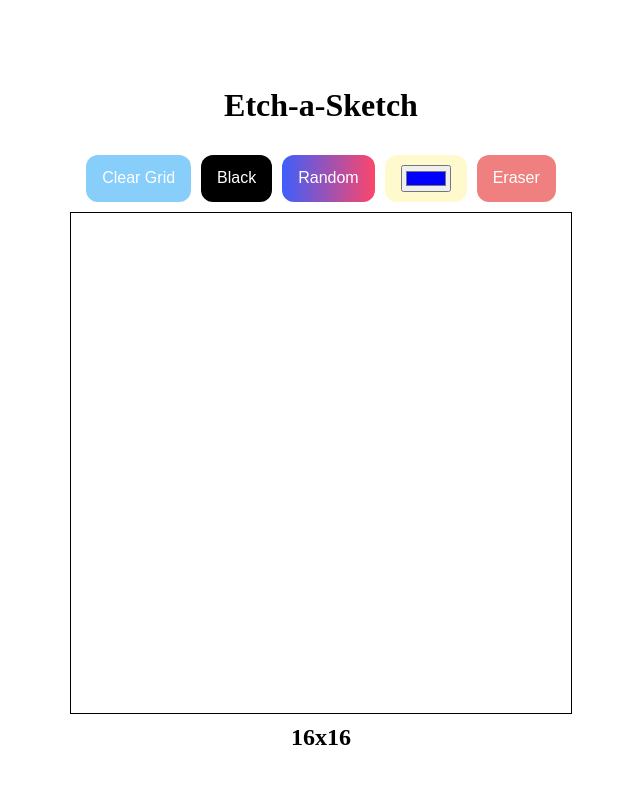
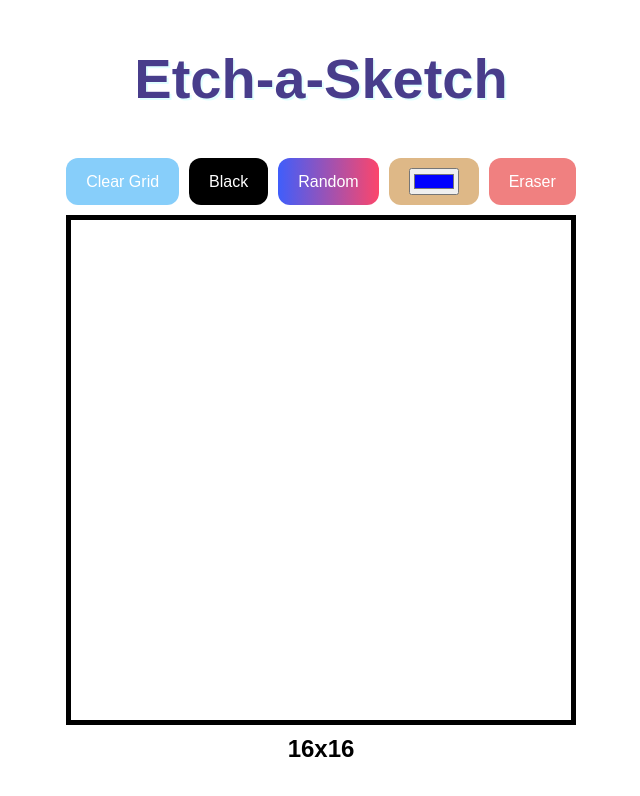
Before and after one commit to niles-c/odin-etch-a-sketch, a plain HTML site: page index.html in a window 1280 px wide. Shown: the whole page, without its empty margins (319-959 px from the left). Drawn offline with Linux system fonts and the light colour scheme.

Commit message:
Add styles for title and grid display size indicator

```diff
--- a/script.js
+++ b/script.js
@@ -4,12 +4,20 @@ let color = "black";
 // container
 const gridContainer = document.querySelector("#container");
 gridContainer.classList.add("grid-container");
+
+// title
 const h1 = document.querySelector("h1");
+h1.classList.add("title");
+
+// grid size display
+const sizeDisplay = document.createElement("h2");
+document.body.append(sizeDisplay);
+sizeDisplay.classList.add("size-display");
 
 // button container
 const btnContainer = document.createElement("div");
 btnContainer.classList.add("btn-container");
-document.body.insertBefore(btnContainer, container);
+document.body.insertBefore(btnContainer, gridContainer);
 
 // clear grid button
 const clearBtn = document.createElement("button");
@@ -43,19 +51,17 @@ randomBtn.addEventListener("click", function () {
 const pickColorBtn = document.createElement("button");
 btnContainer.append(pickColorBtn);
 pickColorBtn.classList.add("main-button");
-pickColorBtn.style.backgroundColor = "lemonchiffon";
+pickColorBtn.style.backgroundColor = "burlywood";
 const input = document.createElement("input");
 input.setAttribute("type", "color");
 input.setAttribute("value", "#0000FF");
 pickColorBtn.append(input);
 input.addEventListener("change", function () {
-  console.log(input.value);
   color = input.value;
 });
-
-// this.innerHTML = `<label for="colorpicker">Pick</label>
-//  <input type="color" id="colorpicker" value="#000000">`;
-// color = this.getElementByID("colorpicker");
+pickColorBtn.addEventListener("click", function () {
+  color = input.value;
+});
 
 // eraser button
 const eraserBtn = document.createElement("button");
@@ -66,11 +72,6 @@ eraserBtn.style.backgroundColor = "lightcoral";
 eraserBtn.addEventListener("click", function () {
   color = "white";
 });
-
-// grid display
-const sizeDisplay = document.createElement("h2");
-document.body.append(sizeDisplay);
-sizeDisplay.classList.add("size-display");
 
 // random color function
 function randomColor() {
--- a/style.css
+++ b/style.css
@@ -1,5 +1,4 @@
 body {
-  min-height: 100vh;
   display: flex;
   justify-content: center;
   align-items: center;
@@ -7,15 +6,23 @@ body {
   gap: 10px;
 }
 
+.title {
+  font-family: Arial, Helvetica, sans-serif;
+  text-shadow: 2px 2px lightcyan;
+  color: darkslateblue;
+  font-size: 56px;
+}
+
 .grid-container {
   display: grid;
   width: 500px;
   height: 500px;
-  border: 1px solid black;
+  border: 5px solid black;
 }
 
 .size-display {
   margin: 0px;
+  font-family: Arial, Helvetica, sans-serif;
 }
 
 .btn-container {
@@ -26,7 +33,7 @@ body {
 .main-button {
   border: none;
   color: white;
-  padding: 10px 16px;
+  padding: 10px 20px;
   text-align: center;
   text-decoration: none;
   display: inline-block;
```
